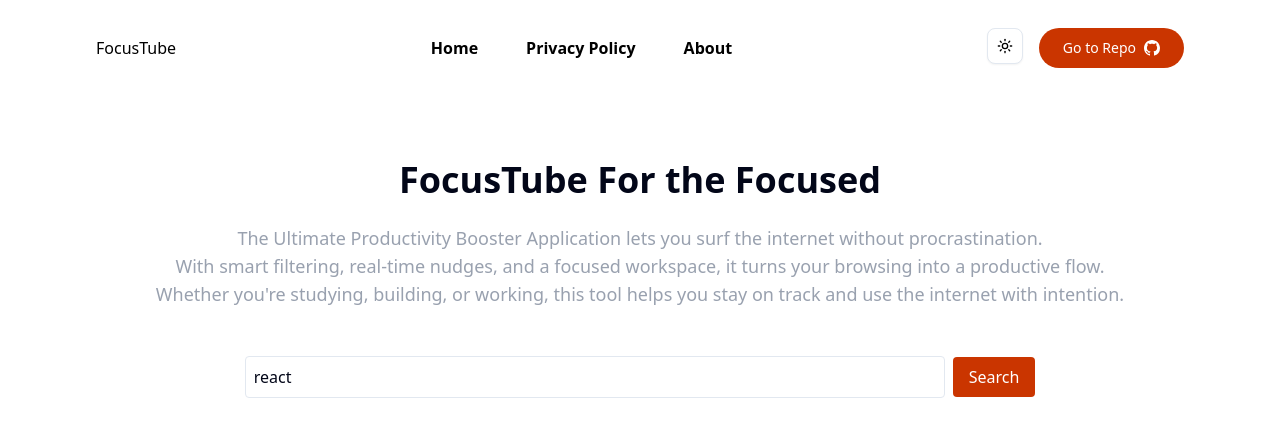
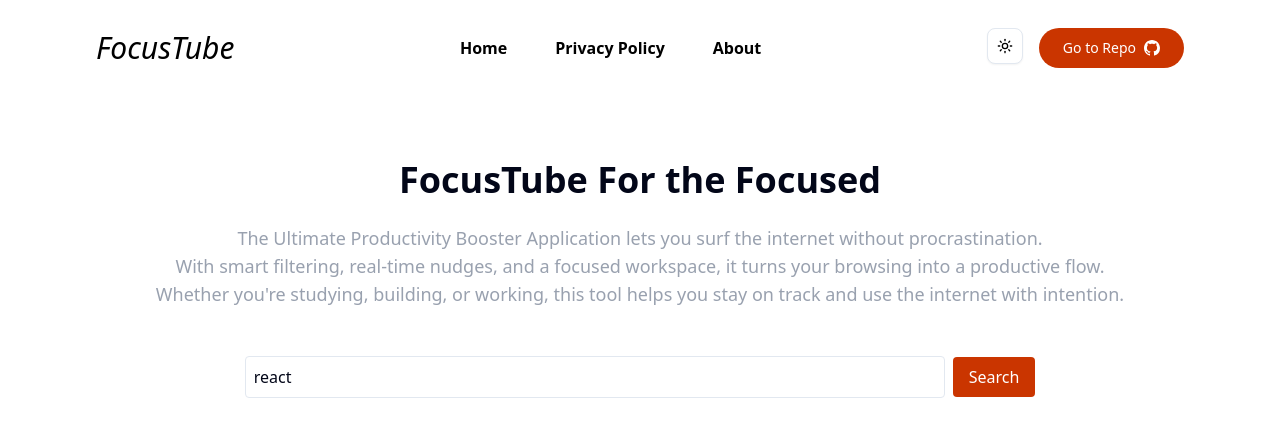
Before and after one commit to subhanahujha007/focustube, a Next.js app: page / in a window 1280 px wide. Shown: the top 436 px of the page. Built offline with nearby package versions, Linux system fonts and the light colour scheme.

Commit message:
Removed logo image for now : Fixed earlier commmit

```diff
--- a/src/app/_Components/Navbar.tsx
+++ b/src/app/_Components/Navbar.tsx
@@ -12,7 +12,6 @@ import {
 from "@/components/ui/sheet"
 import { Button } from '@/components/ui/button'
 import { ModeToggle } from '@/components/ui/mode-toggle'
-import Image from 'next/image'
 const Navbar = () => {
   return (
       <nav className='fixed top-0 left-1/2 -translate-x-1/2 z-50
@@ -22,7 +21,7 @@ const Navbar = () => {
   text-black dark:text-white
   flex justify-between items-center px-6 sm:px-10 md:px-16 lg:px-24'>
 <Link href="/">
-FocusTube
+<h1 className='text-3xl italic'>FocusTube</h1>
 </Link>
 
 <div className='gap-1 md:gap-2 lg:gap-4 hidden md:flex'>
```
